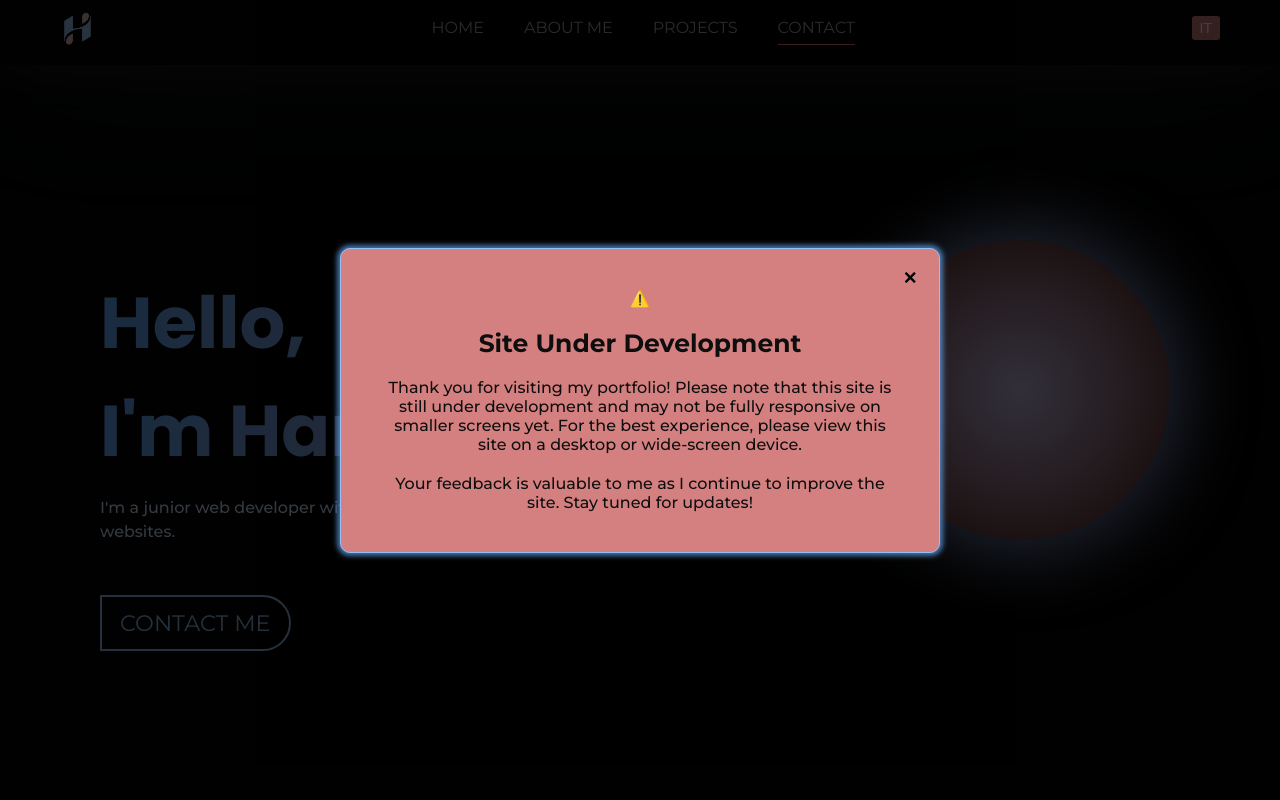
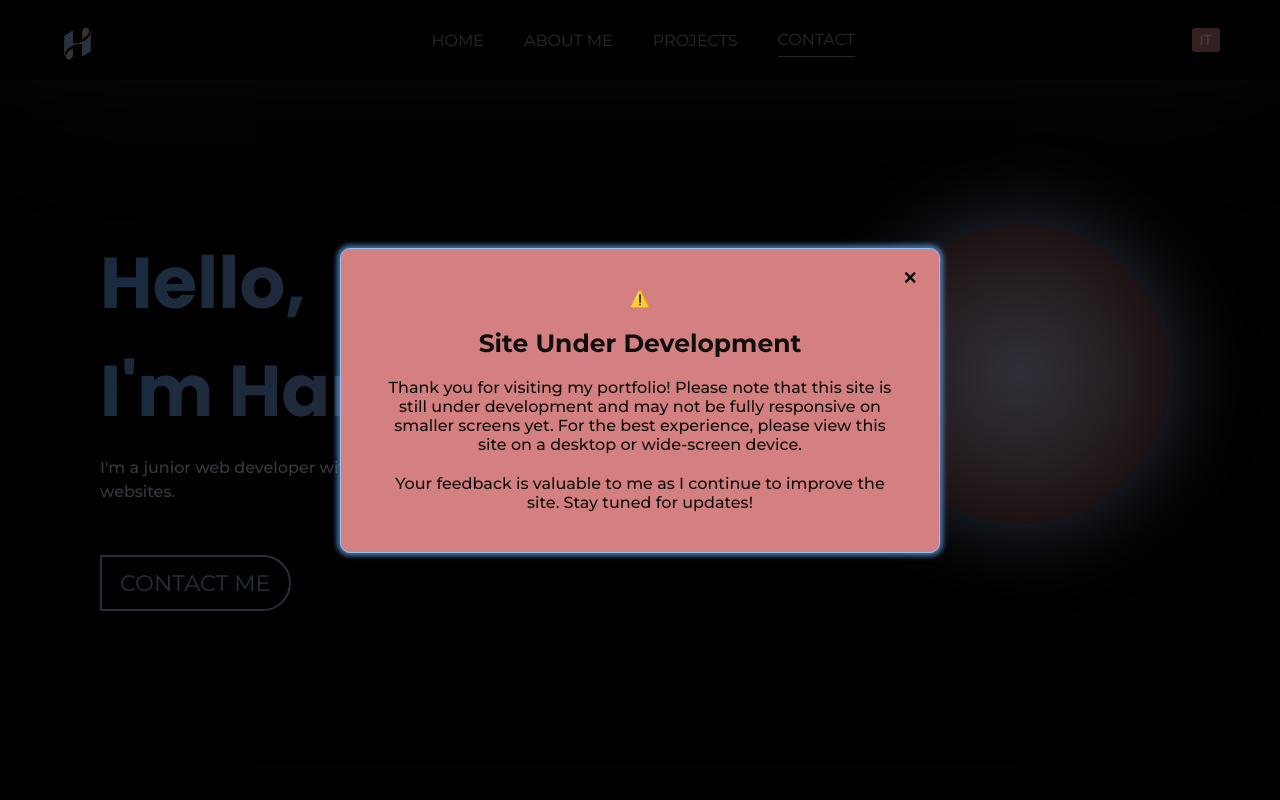
Before and after one commit to Hamada-AB/portfolio, a React (Vite) app: page / in a window 1280 px wide. Shown: the top 800 px of the page. Built offline with nearby package versions, Linux system fonts and the light colour scheme.

Commit message:
refactor: header and home section styling

```diff
--- a/src/style/header.css
+++ b/src/style/header.css
@@ -22,23 +22,21 @@ header {
   display: flex;
   align-items: center;
   justify-content: center;
+  padding-top: 5px;
 }
 
 .header-about {
   box-shadow: 0 0px 50px #d5808083, 0 0px 150px #67aeff85;
-  transform: translateY(-10px);
   z-index: 200;
 }
 
 .header-projects {
   box-shadow: 0 0px 50px #d5808050, 0 0px 150px #95c0f255;
-  transform: translateY(-10px);
   z-index: 200;
 }
 
 .header-contact {
   box-shadow: 0 0px 50px #d5808024, 0 0px 150px #95c0f227;
-  transform: translateY(-10px);
   z-index: 200;
 }
 
@@ -68,8 +66,9 @@ header {
 /***** Mobile Menu Icon *****/
 .menu-icon {
   display: none;
-  font-size: 24px;
+  font-size: 30px;
   cursor: pointer;
+  align-items: center;
 }
 
 /***** Language Button *****/
@@ -104,7 +103,7 @@ header {
 
   transform: translateX(100%);
   transition: transform 0.3s ease-in-out;
-  z-index: 100;
+  z-index: 300;
 }
 
 .nav-modal.open {
--- a/src/style/home.css
+++ b/src/style/home.css
@@ -50,138 +50,6 @@
   font-family: var(--poppins);
   font-weight: 700;
   user-select: none;
-  /* Create a gradient effect for h1  */
-  background: linear-gradient(to right, var(--secodary-c1), var(--primary-c));
-  background-clip: text;
-  -webkit-text-fill-color: transparent;
-  z-index: 1;
-}
-
-.p-container {
-  display: flex;
-  align-items: center;
-  margin-top: 30px;
-  height: 80px;
-}
-
-.home-content p {
-  max-width: 700px;
-  color: var(--home-p-c);
-  font-weight: 450;
-  line-height: var(--p-line-height);
-  font-size: 1rem;
-  margin-top: -10px;
-  margin-bottom: 60px;
-}
-
-.contact-btn-main {
-  width: fit-content;
-  cursor: pointer;
-  border: 2px solid var(--secondary-c2);
-  border-radius: 0 35px 35px 0;
-
-  color: var(--secondary-c2);
-  background-color: transparent;
-
-  padding: 12px 18px;
-
-  font-size: 1.4rem;
-  transition: color 300ms, border-color 300ms;
-}
-
-.contact-btn-main:hover {
-  color: var(--primary-c);
-  border-color: var(--primary-c);
-}
-
-@media (max-width: 855px) {
-  .home-section {
-    padding: 20px 10px;
-  }
-
-  .home-section {
-    margin-top: 20px;
-    background-size: 140%;
-    background-repeat: no-repeat;
-  }
-
-  .home-content {
-    padding-top: 0;
-    margin-top: 0;
-    margin-bottom: 0px;
-  }
-
-  .home-content h1 {
-    font-size: 2rem;
-  }
-
-  .home-content p {
-    margin-top: 5px;
-    margin-bottom: 40px;
-    font-size: 1rem;
-  }
-
-  .contact-btn-main {
-    align-self: center;
-    margin-top: 270px;
-    font-size: 1rem;
-    border-radius: 35px;
-  }
-}
-
-/* Base styles for the Home section */
-.home-section {
-  max-width: 1200px;
-  margin: 0 auto;
-  margin-top: 60px;
-
-  padding: 0 var(--padding-h);
-  height: 100vh;
-
-  display: flex;
-  flex-direction: column;
-  justify-content: center;
-  position: relative;
-}
-
-/* Creating a glowing light trail effect (pink moon) */
-.light-trail {
-  width: 300px;
-  height: 300px;
-  border-radius: 50%;
-  background: radial-gradient(
-      circle,
-      rgba(103, 174, 255, 0.8) 0%,
-      rgba(103, 174, 255, 0.051) 70%
-    ),
-    radial-gradient(
-      circle,
-      rgba(213, 128, 128, 0.8) 0%,
-      rgba(213, 128, 128, 0.508) 70%
-    );
-  background-blend-mode: screen;
-  animation: spin 2s linear infinite, fade 4s ease-in-out infinite alternate;
-  position: absolute;
-  top: 20%;
-  right: 50px;
-  bottom: 30%;
-  margin: 20px;
-  z-index: 0;
-  box-shadow: 0 0 80px rgba(103, 174, 255, 0.837),
-    0 0 80px rgba(213, 128, 128, 0.6);
-}
-
-.heading {
-  display: flex;
-  flex-direction: column;
-}
-
-.heading h1 {
-  font-size: 4.5rem;
-  font-family: var(--poppins);
-  font-weight: 700;
-  user-select: none;
-  /* Create a gradient effect for h1 */
   background: linear-gradient(to right, var(--secodary-c1), var(--primary-c));
   background-clip: text;
   -webkit-text-fill-color: transparent;
```
